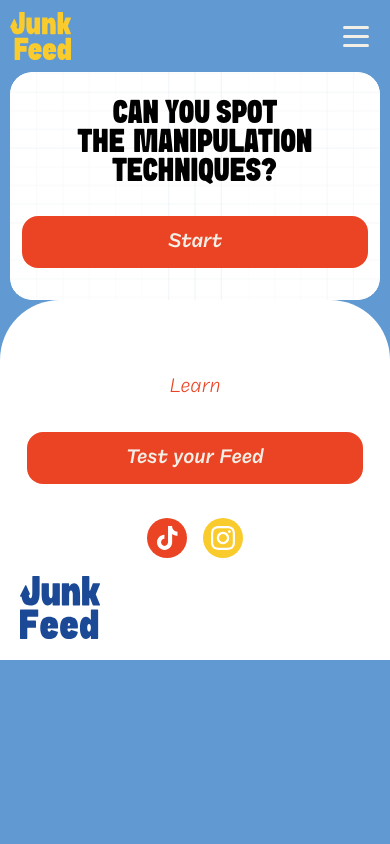
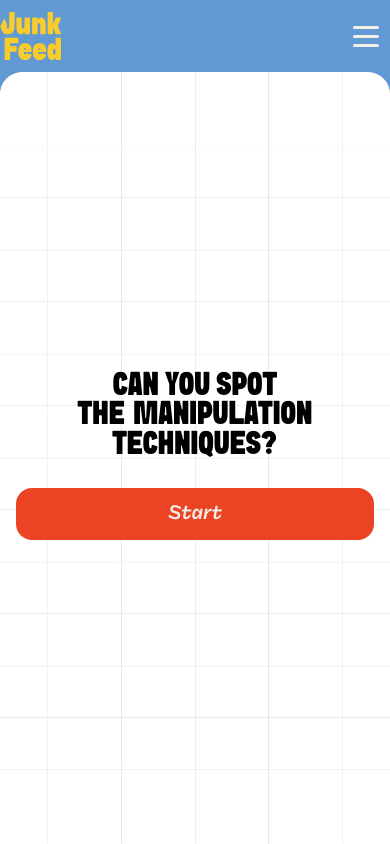
Before and after one commit to astakhovaiolesya-debug/junkfeed, a plain HTML site: page quiz.html in a window 390 px wide. Drawn offline with Linux system fonts and the light colour scheme.

Commit message:
quiz update

```diff
--- a/css/styles.css
+++ b/css/styles.css
@@ -1429,33 +1429,53 @@
     margin-right: auto;
   }
 
-  /* Quiz — mobile layout & spacing */
+  /* Quiz — full-screen card on mobile */
+  body.page-quiz .page {
+    min-height: 100dvh;
+    min-height: 100svh;
+    align-items: stretch;
+  }
+
   body.page-quiz .page--padded {
-    padding: 0 12px;
+    padding: 0;
   }
 
   body.page-quiz .page__inner {
     max-width: 100%;
   }
 
+  body.page-quiz .page__inner:has(.quiz-screen) {
+    flex: 1;
+    display: flex;
+    flex-direction: column;
+    width: 100%;
+  }
+
   body.page-quiz .quiz-screen {
+    flex: 1;
+    width: 100%;
     max-width: none;
-    min-height: auto;
-    padding: 28px 18px 32px;
-    border-radius: var(--hero-radius-mobile);
+    min-height: calc(100dvh - var(--site-header-height) - var(--brand-line-width));
+    min-height: calc(100svh - var(--site-header-height) - var(--brand-line-width));
+    padding: 32px 20px 36px;
+    border-radius: var(--hero-radius-mobile) var(--hero-radius-mobile) 0 0;
+    align-items: center;
+    justify-content: center;
   }
 
   body.page-quiz .quiz-screen--landing,
   body.page-quiz .quiz-screen--results {
-    padding: 32px 16px 36px;
+    padding: 36px 20px 40px;
   }
 
   body.page-quiz .quiz-screen .hero-block__bg,
   body.page-quiz .quiz-screen .hero-block__grid {
-    border-radius: var(--hero-radius-mobile);
+    border-radius: inherit;
   }
 
   body.page-quiz .quiz-screen__inner {
+    flex: 1;
+    justify-content: center;
     gap: 32px;
     max-width: 100%;
   }
@@ -1536,6 +1556,10 @@
     max-width: 100%;
     font-size: clamp(28px, 8vw, 36px);
     line-height: 1.1;
+  }
+
+  body.page-quiz .site-footer {
+    display: none;
   }
 
   .hero-block__sticker {
@@ -1796,17 +1820,14 @@
     font-size: 24px;
   }
 
-  body.page-quiz .page--padded {
-    padding: 0 10px;
-  }
-
   body.page-quiz .quiz-screen {
-    padding: 24px 14px 28px;
+    padding: 28px 16px 32px;
+    border-radius: 22px 22px 0 0;
   }
 
   body.page-quiz .quiz-screen--landing,
   body.page-quiz .quiz-screen--results {
-    padding: 28px 12px 32px;
+    padding: 32px 16px 36px;
   }
 
   body.page-quiz .quiz-screen__inner {
```
